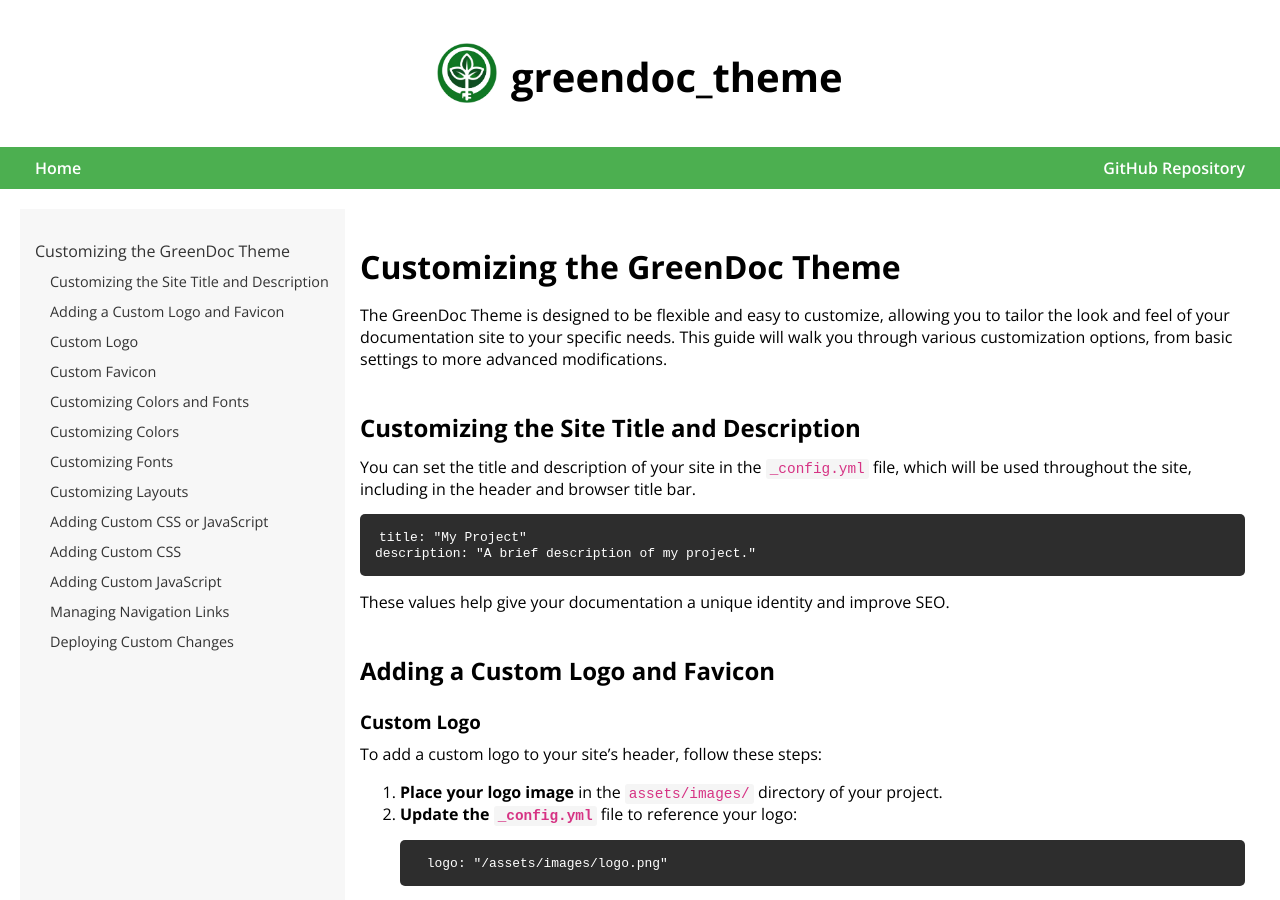
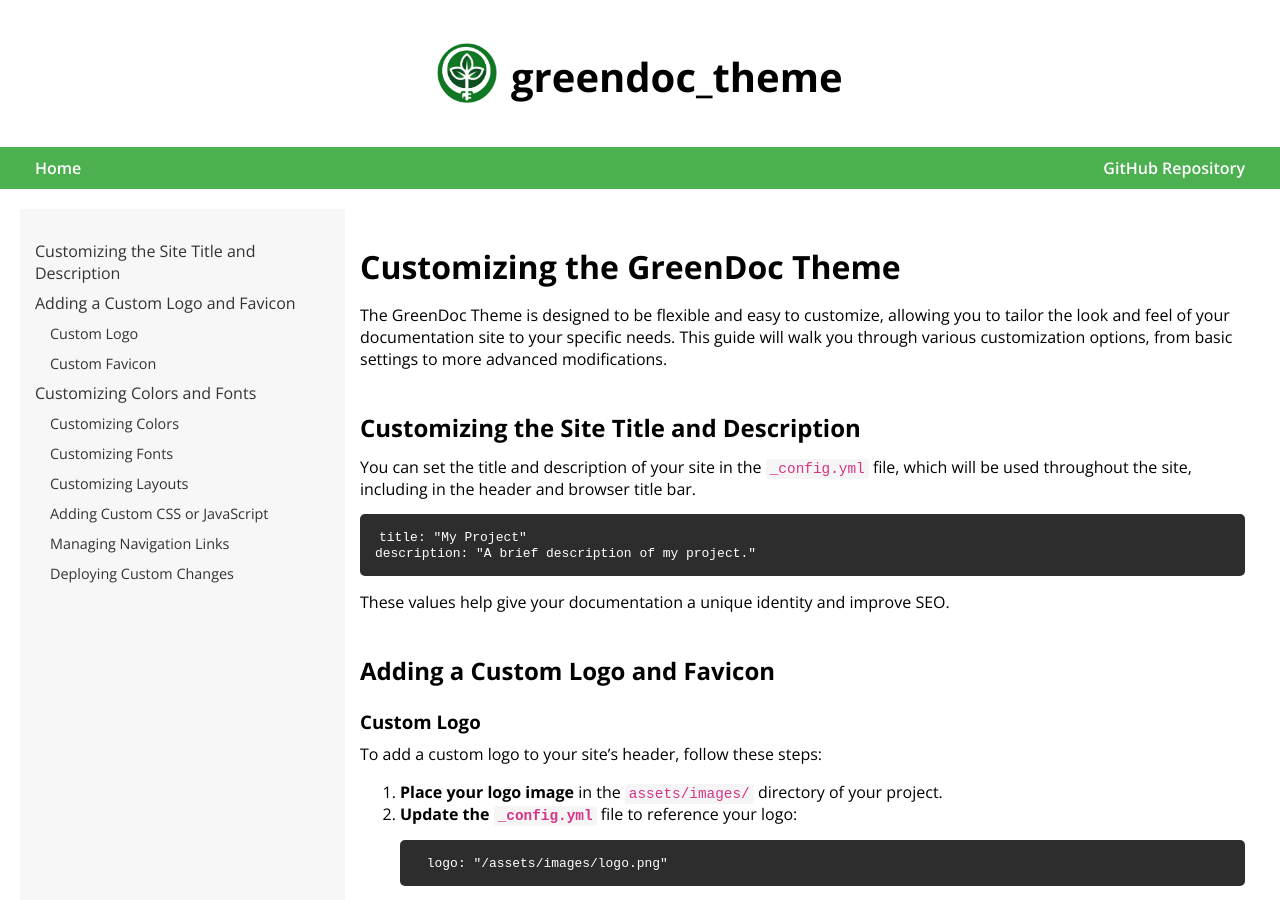
Before and after one commit to Open-and-Sustainable/greendoc_theme, a Jekyll site: the page built from docs/customization.md, in a window 1280 px wide and 900 px high. Built offline with Jekyll 4.4.1, drawn with Linux system fonts in a browser that asks for light colours; part of the change alters nothing that is shown.

Commit message:
Debugging TOC generation

```diff
--- a/_config.yml
+++ b/_config.yml
@@ -5,8 +5,10 @@ plugins:
   - jekyll-toc
 
 toc:
-  h_min: 2
-  h_max: 3
+  min_level: 2
+  max_level: 3
+  no_toc_section_class: 'no_toc'
+  list_type: 'ul'
 
 markdown: kramdown
 kramdown:
--- a/_includes/toc.html
+++ b/_includes/toc.html
@@ -73,8 +73,8 @@
     {% assign flatToc = include.flat_toc | default: false %}
     {% assign baseURL = include.base_url | default: include.baseurl | default: '' %}
     {% assign skipNoIDs = include.skip_no_ids | default: include.skipNoIDs | default: false %}
-    {% assign minHeader = include.h_min | default: 1 %}
-    {% assign maxHeader = include.h_max | default: 6 %}
+    {% assign minHeader = include.h_min | default: 2 %}
+    {% assign maxHeader = include.h_max | default: 3 %}
     {% assign nodes = include.html | strip | split: '<h' %}
 
     {% assign firstHeader = true %}
```
